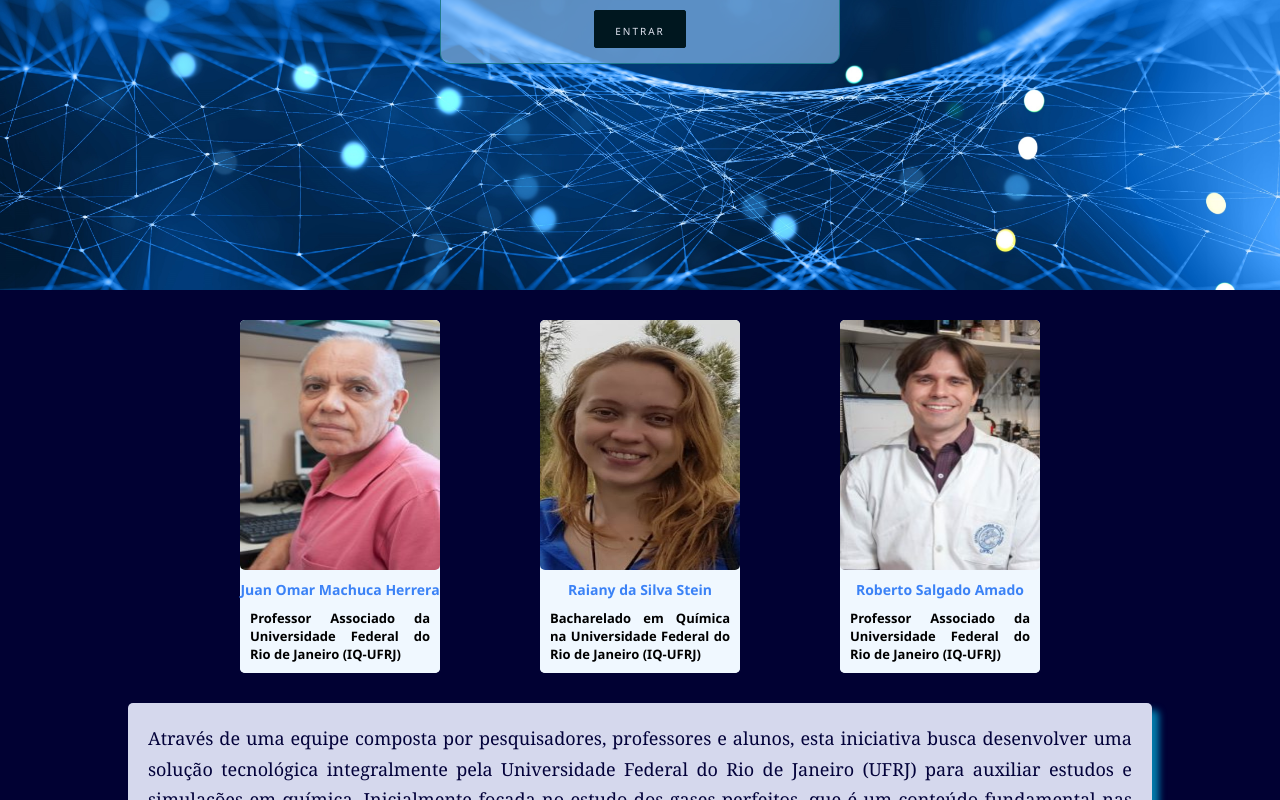
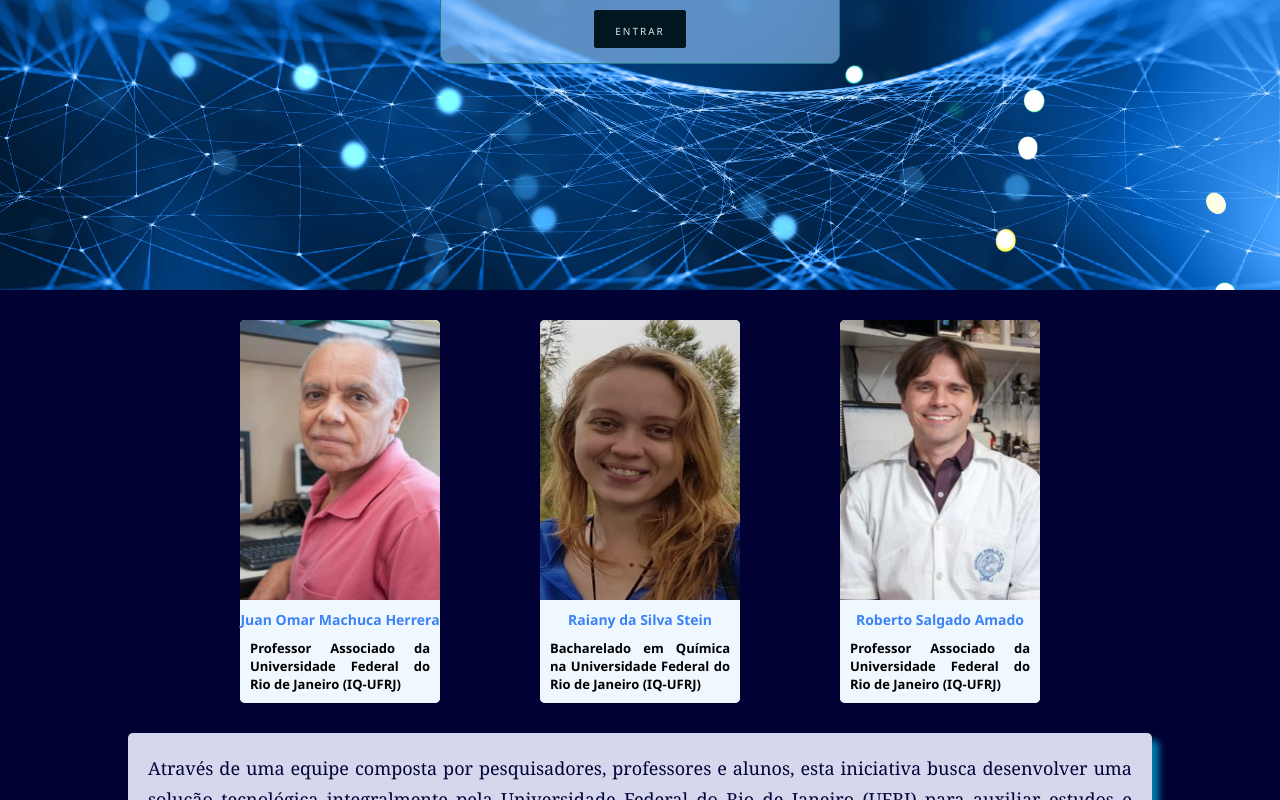
Before and after one commit to raianystein/simulador-quimica-react, a React (Vite) app: page / in a window 1280 px wide. Shown: the part 450-1250 px from the top of the page. Built offline with nearby package versions, Linux system fonts and the light colour scheme.

Commit message:
Update styles.css

```diff
--- a/src/components/InfoDetails/styles.css
+++ b/src/components/InfoDetails/styles.css
@@ -51,32 +51,32 @@
     }
 }
 
-.Omar-img {
-    height: 250px;
+div .Omar-img {
+    height: 280px;
     background-image: url('../../assets/img/omar.png');
     background-position: center;
     background-repeat: no-repeat;
     background-size: 100% 100%;
     margin: auto;
-    border-radius: 2px;
+    border-radius: 5px 5px 0 0;
 }
 
-.Raiany-img {
-    height: 250px;
+div .Raiany-img {
+    height: 280px;
     background-image: url('../../assets/img/raiany.png');
     background-position: center;
     background-repeat: no-repeat;
     background-size: 100% 100%;
     margin: auto;
-    border-radius: 2px;
+    border-radius: 5px 5px 0 0;
 }
 
-.Roberto-img {
-    height: 250px;
+div .Roberto-img {
+    height: 280px;
     background-image: url('../../assets/img/roberto.png');
     background-position: center;
     background-repeat: no-repeat;
     background-size: 100% 100%;
     margin: auto;
-    border-radius: 2px;
+    border-radius: 5px 5px 0 0;
 }
```
